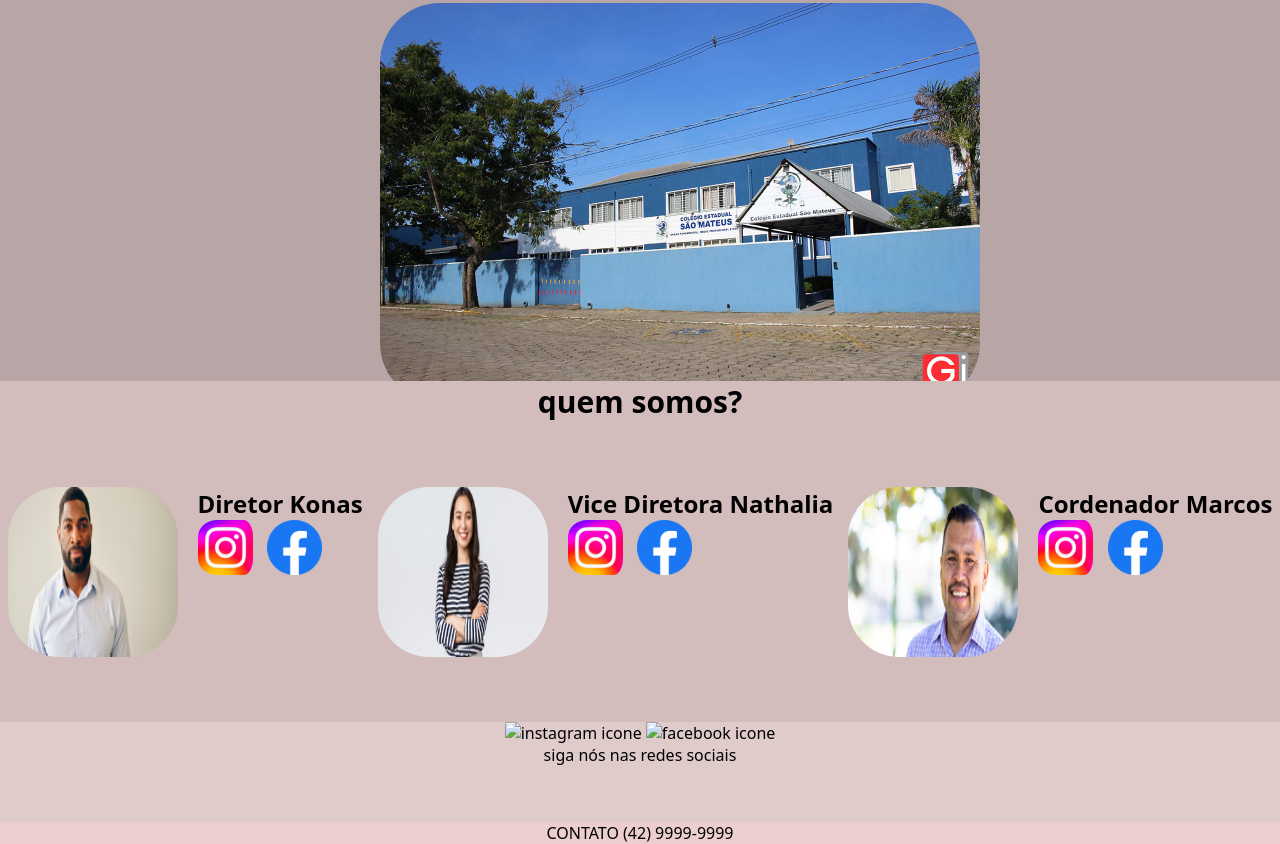
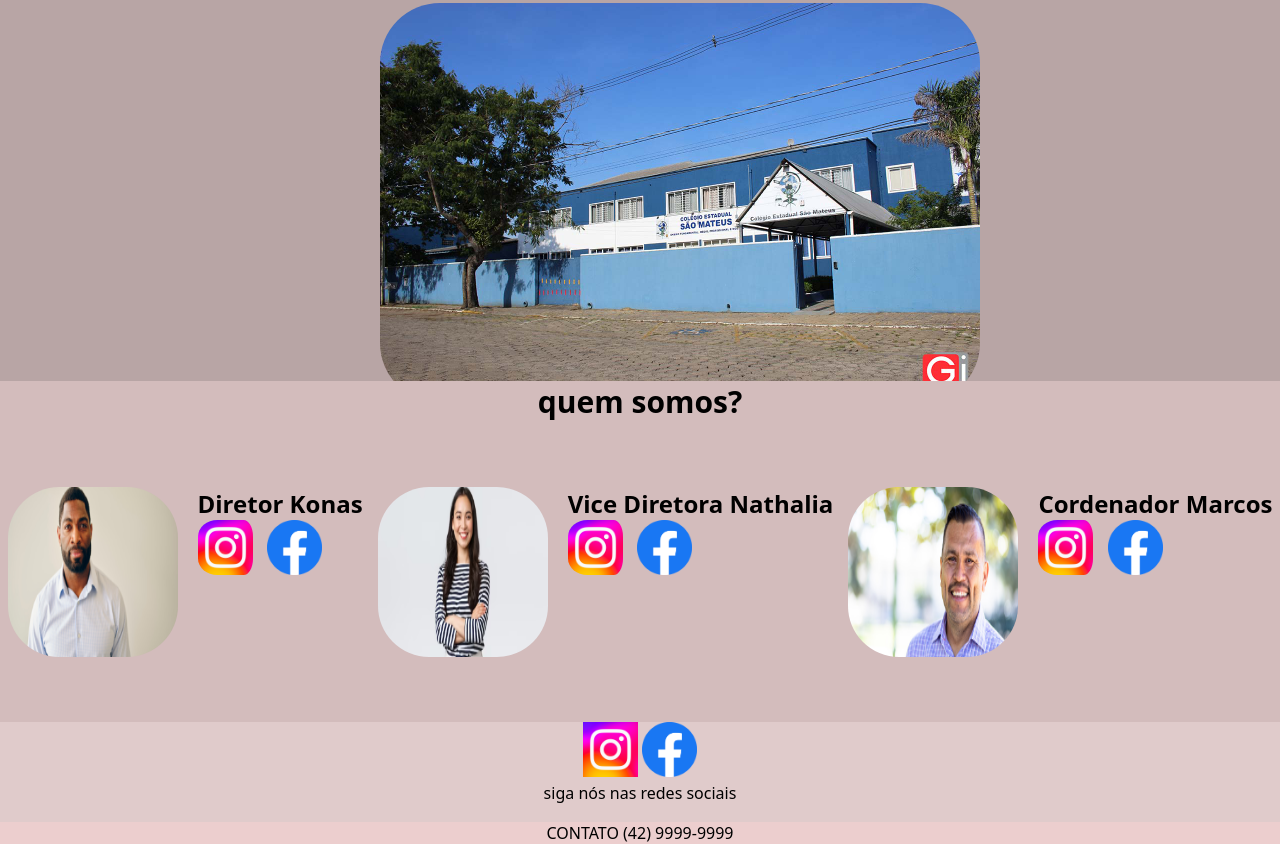
Before and after one commit to Davidmuchalak/site_cess, a plain HTML site: page index.html in a window 1280 px wide. Shown: the part 629-1473 px from the top of the page. Drawn offline with Linux system fonts and the light colour scheme.

Commit message:
Update index.html

```diff
--- a/index.html
+++ b/index.html
@@ -63,8 +63,8 @@
     </div>
     </section>
     <section class="siga">
-		<img src="./public/instagram.png" alt="instagram icone" width="55" height="55">
-		<img src="./public/facebook.png" alt="facebook icone" width="55" height="55">
+		<img src="instagram.png" alt="instagram icone" width="55" height="55">
+		<img src="facebook.png" alt="facebook icone" width="55" height="55">
 		<p>siga nós nas redes sociais</p>
     </section>
 	<div class="contato">
```
